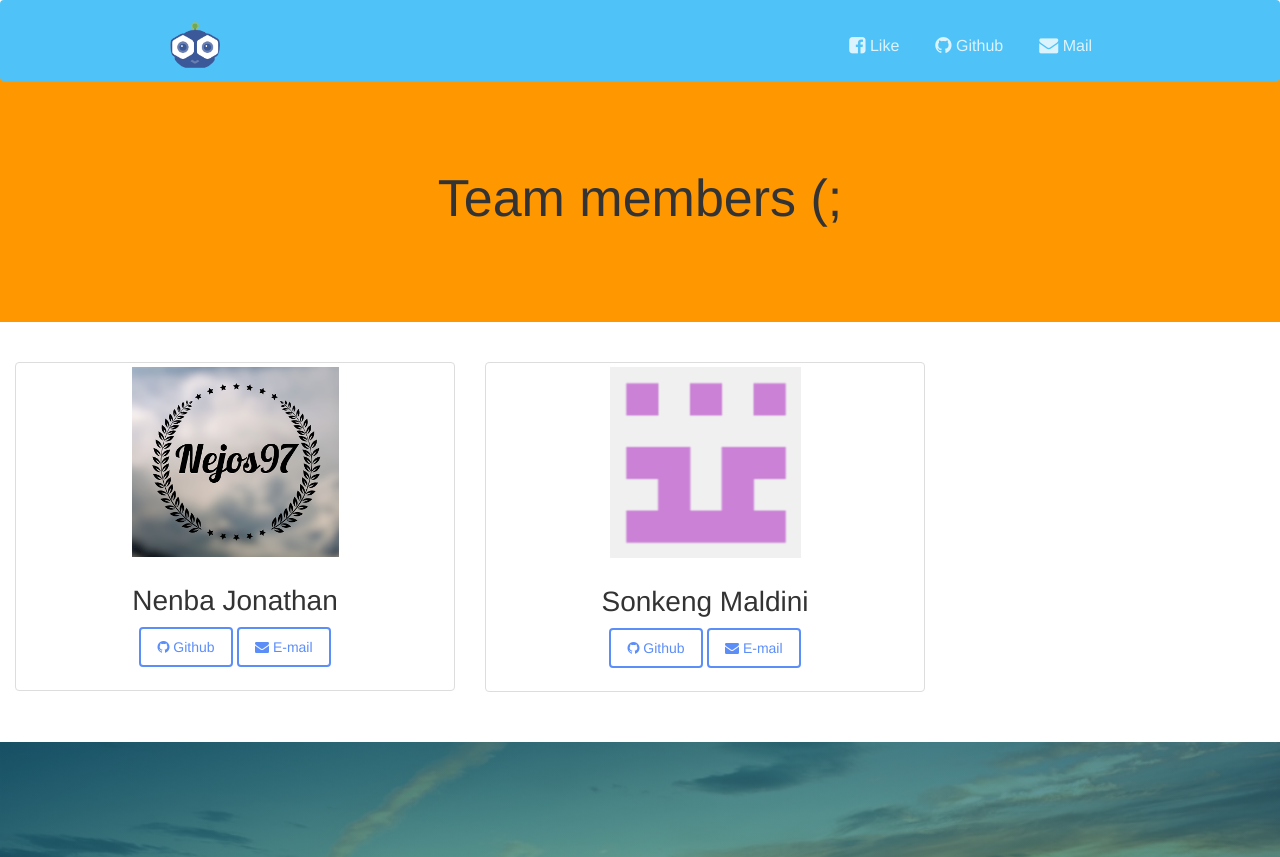
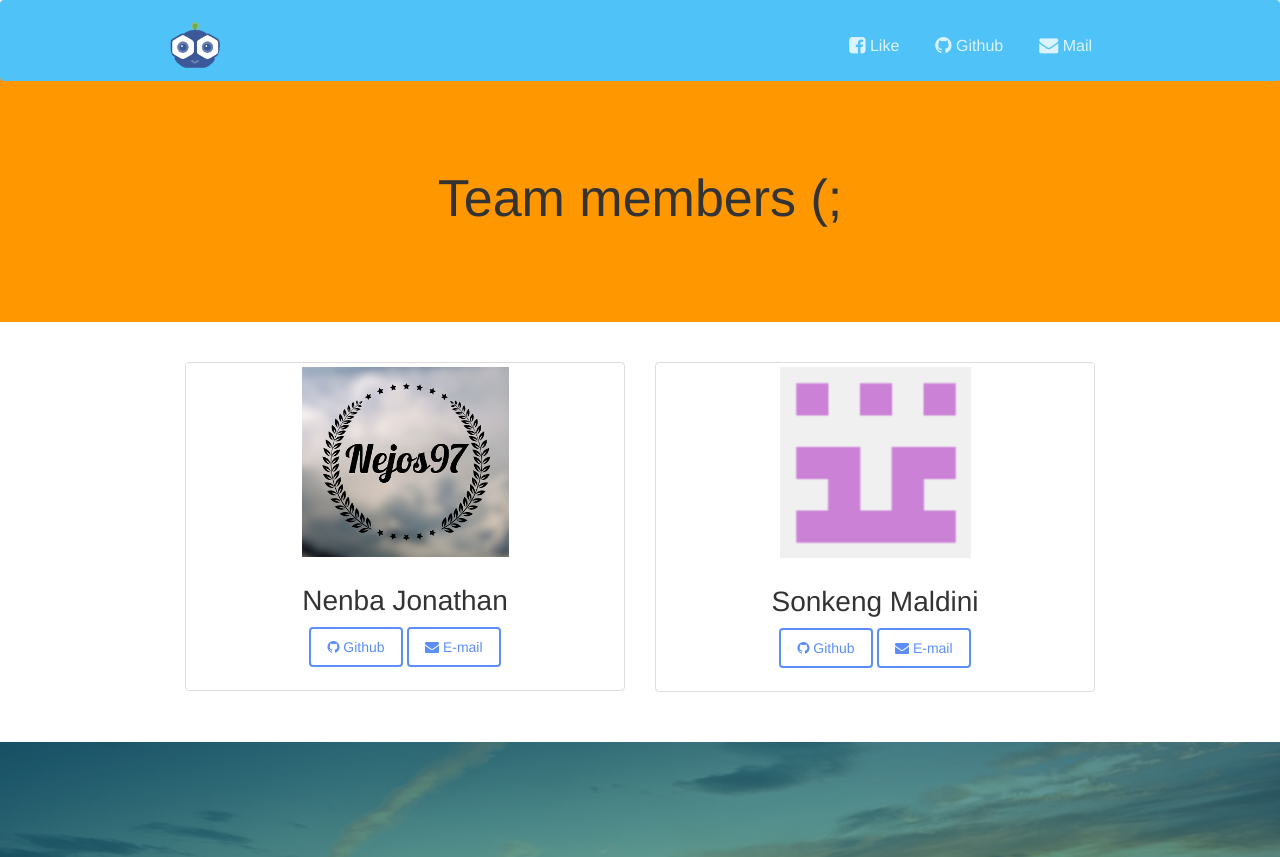
Before and after one commit to nejos97/pinohh_website, a PHP site: page /team.php in a window 1280 px wide. Shown: the top 857 px of the page. Run offline with PHP 8.4, Linux system fonts and the light colour scheme.

Commit message:
update index.php:69

```diff
--- a/team.php
+++ b/team.php
@@ -65,7 +65,8 @@
           </team>
         </div>
         <br><br>
-        <div class="row container">
+        <div class="row">
+          <div class="container">
           <div class="col-lg-6">
             <center>
               <div class="thumbnail">
@@ -96,6 +97,7 @@
                   </div>
                 </center>
               </div>
+            </div>
         </div>
         <div class="section section-no-padding">
             <div class="parallax filter-gradient blue" data-color="blue">
```
